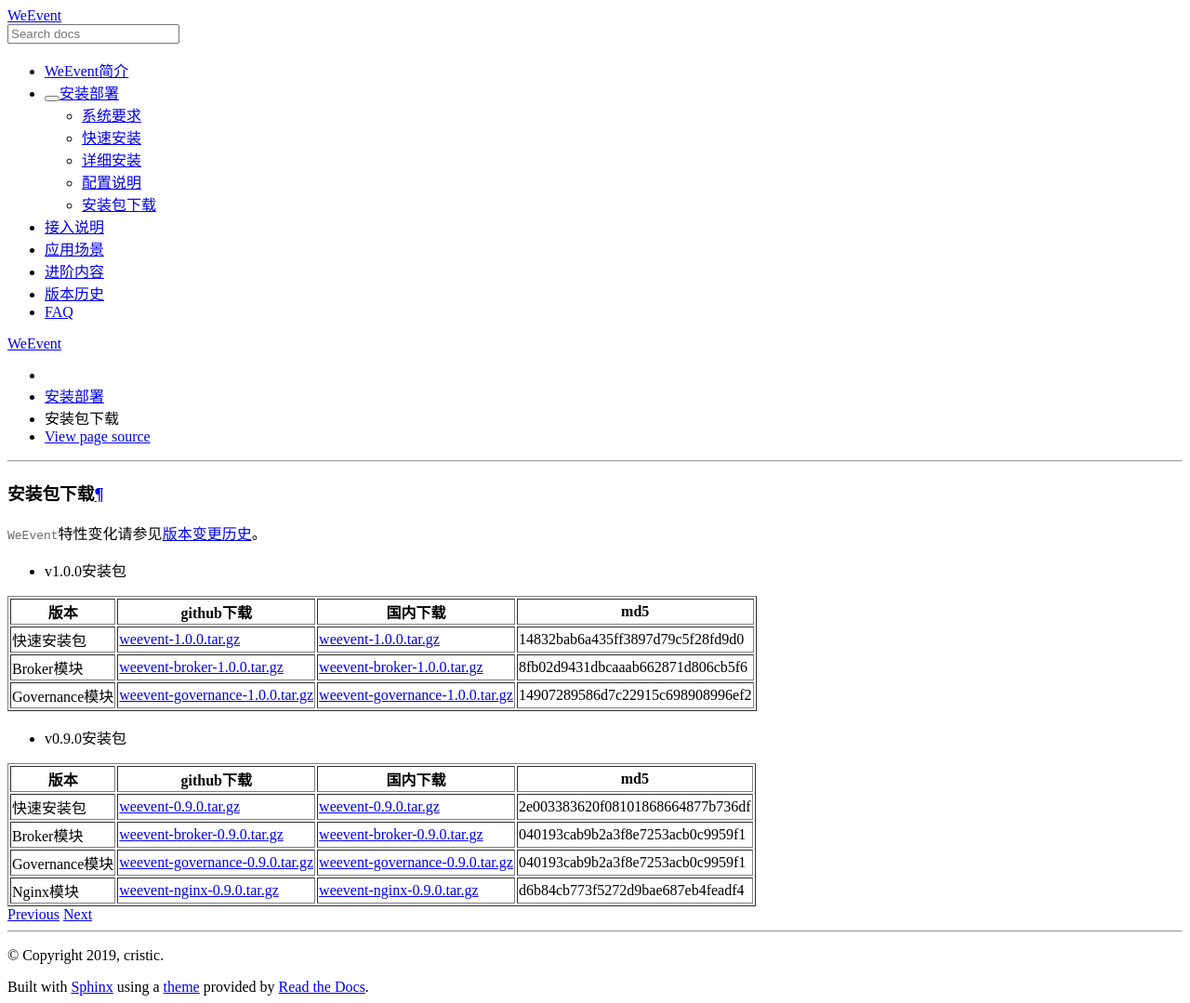
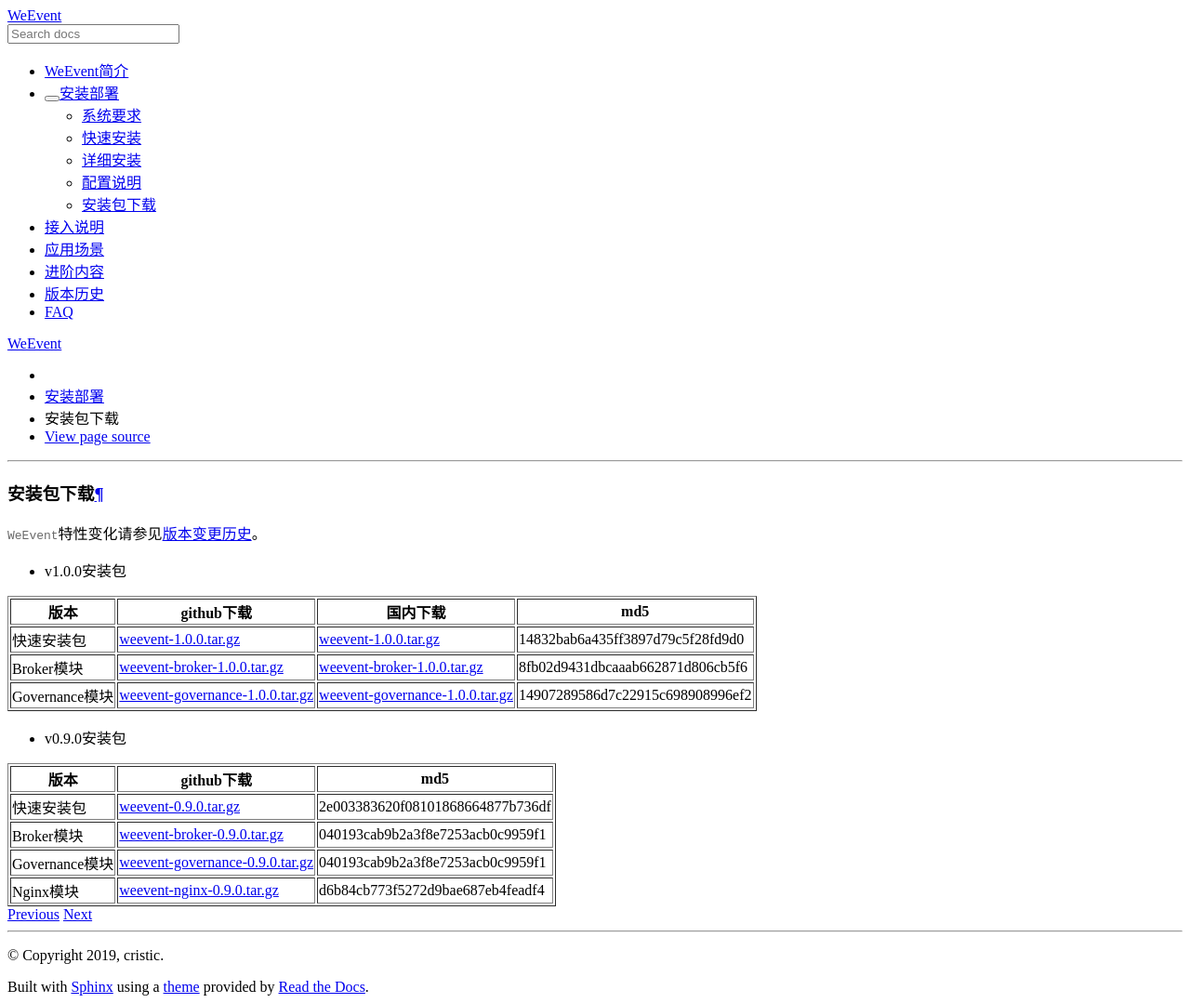
Before and after one commit to WeBankBlockchain/WeEvent-docs, a Sphinx documentation site: the page built from docs/install/download.md, in a window 1280 px wide. Shown: the whole page at 93% size. Built offline with Sphinx 7.4.7 and the Read the Docs theme 2.0.0, drawn with Linux system fonts in a browser that asks for light colours.

```diff
--- a/docs/install/download.md
+++ b/docs/install/download.md
@@ -6,17 +6,17 @@
 
 | 版本     | github下载 | 国内下载 | md5 |
 | ---------- | -------- | -------- | -------- |
-| 快速安装包 | [weevent-1.0.0.tar.gz](https://github.com/WeBankFinTech/WeEvent/releases/download/v1.0.0/weevent-1.0.0.tar.gz) | [weevent-1.0.0.tar.gz](https://fisco.com.cn/cdn/WeEvent/releases/download/v1.0.0/weevent-1.0.0.tar.gz) | 14832bab6a435ff3897d79c5f28fd9d0 |
-| Broker模块 | [weevent-broker-1.0.0.tar.gz](https://github.com/WeBankFinTech/WeEvent/releases/download/v1.0.0/weevent-1.0.0.tar.gz) | [weevent-broker-1.0.0.tar.gz](https://fisco.com.cn/cdn/WeEvent/releases/download/v1.0.0/weevent-1.0.0.tar.gz) | 8fb02d9431dbcaaab662871d806cb5f6 |
-| Governance模块 | [weevent-governance-1.0.0.tar.gz](https://github.com/WeBankFinTech/WeEvent/releases/download/v1.0.0/weevent-governance-1.0.0.tar.gz) | [weevent-governance-1.0.0.tar.gz](https://fisco.com.cn/cdn/WeEvent/releases/download/v1.0.0/weevent-governance-1.0.0.tar.gz) | 14907289586d7c22915c698908996ef2 |
+| 快速安装包 | [weevent-1.0.0.tar.gz](https://github.com/WeBankFinTech/WeEvent/releases/download/v1.0.0/weevent-1.0.0.tar.gz) | [weevent-1.0.0.tar.gz](https://www.fisco.com.cn/cdn/weevent/download/releases/v1.0.0/weevent-1.0.0.tar.gz) | 14832bab6a435ff3897d79c5f28fd9d0 |
+| Broker模块 | [weevent-broker-1.0.0.tar.gz](https://github.com/WeBankFinTech/WeEvent/releases/download/v1.0.0/weevent-1.0.0.tar.gz) | [weevent-broker-1.0.0.tar.gz](https://www.fisco.com.cn/cdn/weevent/download/releases/v1.0.0/weevent-broker-1.0.0.tar.gz) | 8fb02d9431dbcaaab662871d806cb5f6 |
+| Governance模块 | [weevent-governance-1.0.0.tar.gz](https://www.fisco.com.cn/cdn/weevent/download/releases/v1.0.0/weevent-governance-1.0.0.tar.gz) | [weevent-governance-1.0.0.tar.gz](https://fisco.com.cn/cdn/WeEvent/releases/download/v1.0.0/weevent-governance-1.0.0.tar.gz) | 14907289586d7c22915c698908996ef2 |
 
 
 
 - v0.9.0安装包
 
-| 版本     | github下载 | 国内下载 | md5 |
-| ---------- | -------- | -------- | -------- |
-| 快速安装包 | [weevent-0.9.0.tar.gz](https://github.com/WeBankFinTech/WeEvent/releases/download/v0.9.0/weevent-0.9.0.tar.gz) |  [weevent-0.9.0.tar.gz](https://fisco.com.cn/cdn/WeEvent/releases/download/v0.9.0/weevent-0.9.0.tar.gz)  |  2e003383620f08101868664877b736df  |
-| Broker模块 | [weevent-broker-0.9.0.tar.gz](https://github.com/WeBankFinTech/WeEvent/releases/download/v0.9.0/weevent-0.9.0.tar.gz)  | [weevent-broker-0.9.0.tar.gz](https://fisco.com.cn/cdn/WeEvent/releases/download/v0.9.0/weevent-0.9.0.tar.gz) | 040193cab9b2a3f8e7253acb0c9959f1   |
-| Governance模块      | [weevent-governance-0.9.0.tar.gz](https://github.com/WeBankFinTech/WeEvent/releases/download/v0.9.0/weevent-governance-0.9.0.tar.gz) | [weevent-governance-0.9.0.tar.gz](https://fisco.com.cn/cdn/WeEvent/releases/download/v0.9.0/weevent-governance-0.9.0.tar.gz) | 040193cab9b2a3f8e7253acb0c9959f1  |
-| Nginx模块  | [weevent-nginx-0.9.0.tar.gz](https://github.com/WeBankFinTech/WeEvent/releases/download/v0.9.0/weevent-nginx-0.9.0.tar.gz)  | [weevent-nginx-0.9.0.tar.gz](https://fisco.com.cn/cdn/WeEvent/releases/download/v0.9.0/weevent-nginx-0.9.0.tar.gz) | d6b84cb773f5272d9bae687eb4feadf4  |
+| 版本     | github下载 | md5 |
+| ---------- | -------- | -------- |
+| 快速安装包 | [weevent-0.9.0.tar.gz](https://github.com/WeBankFinTech/WeEvent/releases/download/v0.9.0/weevent-0.9.0.tar.gz) |  2e003383620f08101868664877b736df  |
+| Broker模块 | [weevent-broker-0.9.0.tar.gz](https://github.com/WeBankFinTech/WeEvent/releases/download/v0.9.0/weevent-0.9.0.tar.gz)|040193cab9b2a3f8e7253acb0c9959f1   |
+| Governance模块   | [weevent-governance-0.9.0.tar.gz](https://github.com/WeBankFinTech/WeEvent/releases/download/v0.9.0/weevent-governance-0.9.0.tar.gz) | 040193cab9b2a3f8e7253acb0c9959f1  |
+| Nginx模块  | [weevent-nginx-0.9.0.tar.gz](https://github.com/WeBankFinTech/WeEvent/releases/download/v0.9.0/weevent-nginx-0.9.0.tar.gz)  | d6b84cb773f5272d9bae687eb4feadf4  |
```
Also changed, not shown: docs/install/quickinstall.md (+2 -9 lines).
